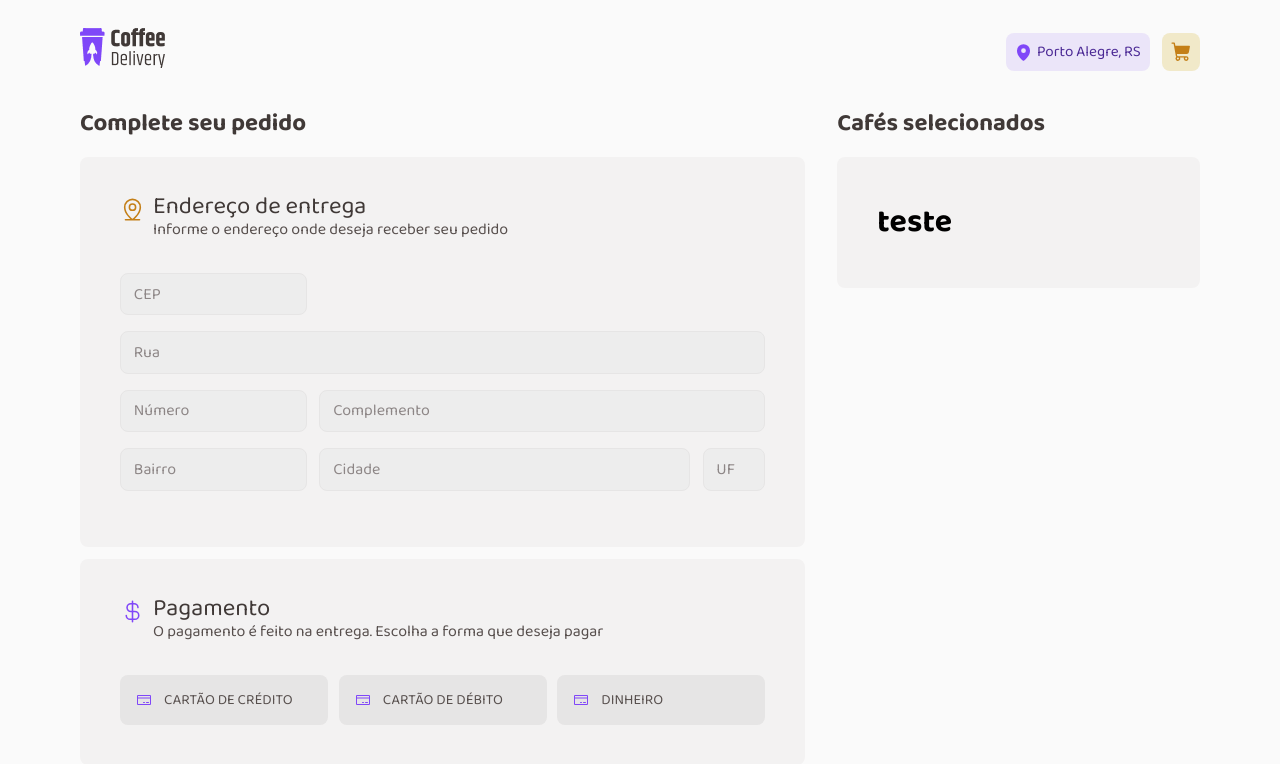
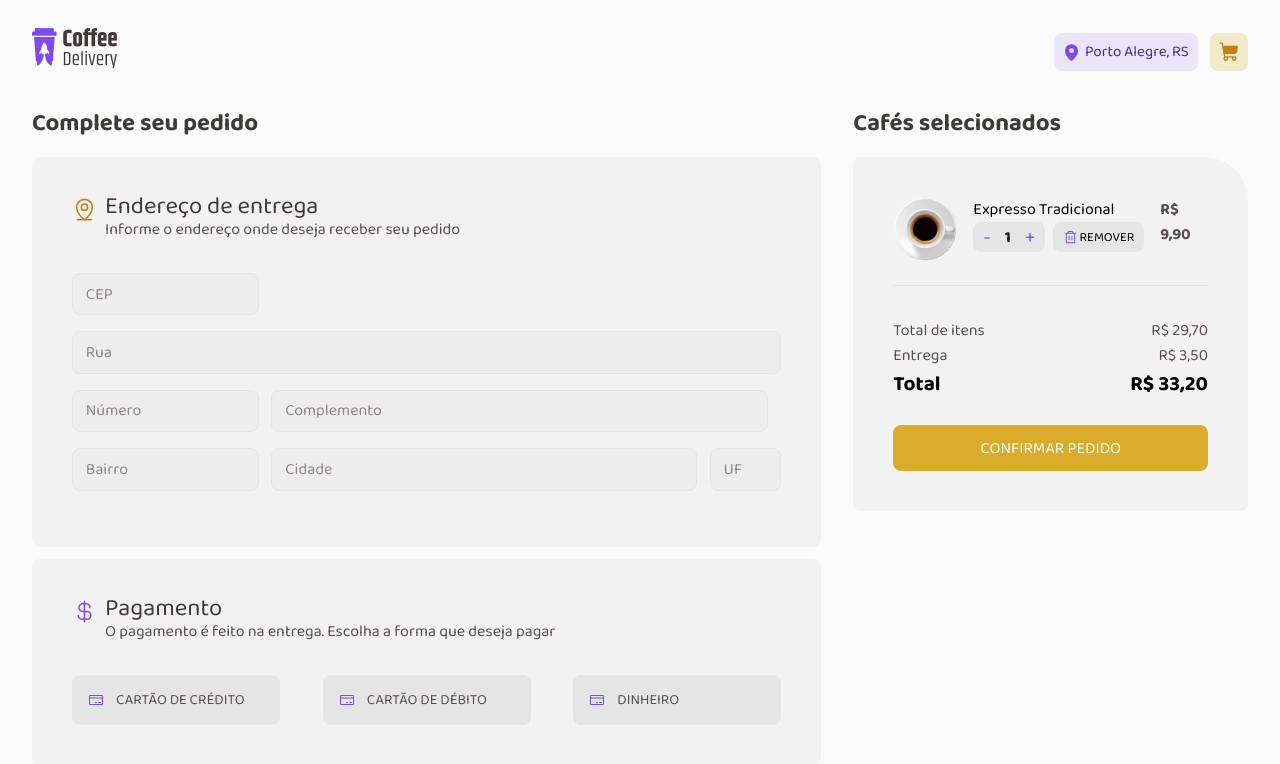
Before and after one commit to VictorMattosOW/coffeeDelivery, a React (Vite) app: page /checkout in a window 1280 px wide. Shown: the top 764 px of the page. Built offline with nearby package versions, Linux system fonts and the light colour scheme.

Commit message:
create summary card

```diff
--- a/src/layouts/DefaultLayouts/styles.ts
+++ b/src/layouts/DefaultLayouts/styles.ts
@@ -3,6 +3,6 @@ export const LayoutContainer = styled.div`
   display: grid;
   grid-template-columns: 1fr;
   padding: 0 2rem;
-  max-width: 74rem;
+  max-width: 85rem;
   margin: 0 auto;
 `
--- a/src/pages/Checkout/index.tsx
+++ b/src/pages/Checkout/index.tsx
@@ -1,14 +1,36 @@
-import { MapPinLine, CurrencyDollar, CreditCard } from '@phosphor-icons/react'
 import {
+  MapPinLine,
+  CurrencyDollar,
+  CreditCard,
+  Trash,
+} from '@phosphor-icons/react'
+import {
+  AddOrRemoveButtonContent,
   AddressAndCreditCard,
+  ButtonContent,
+  ButtonDelete,
   Card,
+  CardCheckout,
   Container,
   Content,
+  Divider,
   Input,
   PaymentContent,
   Select,
+  SelectedItemsContent,
+  Summary,
+  SummaryContent,
   TitleContent,
 } from './styles'
+
+const cafe = {
+  id: 1,
+  name: 'Expresso Tradicional',
+  description: 'Expresso diluído, menos intenso que o tradicional',
+  tag: ['TRADICIONAL'],
+  price: '9,90',
+  img: '/coffee-image/Type=Expresso.svg',
+}
 
 export function Checkout() {
   return (
@@ -81,9 +103,48 @@ export function Checkout() {
       </AddressAndCreditCard>
       <PaymentContent>
         <h2>Cafés selecionados</h2>
-        <Card>
-          <h1>teste</h1>
-        </Card>
+        <CardCheckout>
+          <SelectedItemsContent>
+            <div>
+              <div style={{ display: 'flex', gap: '1rem' }}>
+                <img src={cafe.img} alt="" />
+                <div>
+                  <p>{cafe.name}</p>
+                  <ButtonContent>
+                    <AddOrRemoveButtonContent>
+                      <button>-</button>
+                      <span>1</span>
+                      <button>+</button>
+                    </AddOrRemoveButtonContent>
+                    <ButtonDelete>
+                      <Trash color="#8047F8" size={15} />
+                      remover
+                    </ButtonDelete>
+                  </ButtonContent>
+                </div>
+                <span>R$ {cafe.price}</span>
+              </div>
+              <Divider></Divider>
+            </div>
+          </SelectedItemsContent>
+          <SummaryContent>
+            <Summary>
+              <p>Total de itens</p>
+              <p>R$ 29,70</p>
+            </Summary>
+            <Summary>
+              <p>Entrega</p>
+              <p>R$ 3,50</p>
+            </Summary>
+            <Summary>
+              <strong>Total</strong>
+              <strong>R$ 33,20</strong>
+            </Summary>
+            <Summary>
+              <button>confirmar pedido</button>
+            </Summary>
+          </SummaryContent>
+        </CardCheckout>
       </PaymentContent>
     </Container>
   )
--- a/src/pages/Checkout/styles.ts
+++ b/src/pages/Checkout/styles.ts
@@ -18,11 +18,15 @@ export const AddressAndCreditCard = styled.div`
 export const Card = styled.div`
   display: flex;
   flex-direction: column;
+  border-radius: 8px;
   gap: 2rem;
-  border-radius: 8px;
   padding: 2.5rem;
   margin-bottom: 0.8rem;
   background: ${(props) => props.theme['base-card']};
+`
+
+export const CardCheckout = styled(Card)`
+  border-top-right-radius: 44px;
 `
 
 export const TitleContent = styled.div`
@@ -101,3 +105,110 @@ export const Select = styled.p`
   }
 `
 export const PaymentContent = styled.div``
+
+export const SelectedItemsContent = styled.div`
+  display: flex;
+  justify-content: space-between;
+  gap: 1rem;
+
+  span {
+    font-weight: bold;
+    color: ${(props) => props.theme['base-text']};
+  }
+
+  img {
+    width: 64px;
+    height: 64px;
+  }
+`
+
+export const AddOrRemoveButtonContent = styled.div`
+  display: flex;
+  align-items: center;
+  justify-content: space-between;
+  width: 72px;
+  height: 30px;
+  border-radius: 8px;
+  padding: 0 10px;
+  background-color: ${(props) => props.theme['base-button']};
+
+  span {
+    font-size: 1rem;
+    color: ${(props) => props.theme['base-title']};
+  }
+
+  button {
+    display: flex;
+    align-items: center;
+    height: 30px;
+    border: none;
+    color: ${(props) => props.theme.purple};
+    background-color: ${(props) => props.theme['base-button']};
+    font-size: 1.2rem;
+    cursor: pointer;
+  }
+`
+
+export const ButtonContent = styled.div`
+  display: flex;
+  flex-direction: row;
+  align-items: center;
+  gap: 0.5rem;
+`
+
+export const ButtonDelete = styled.button`
+  display: flex;
+  align-items: center;
+  justify-content: space-between;
+  width: 91px;
+  height: 30px;
+  border: none;
+  border-radius: 8px;
+  padding: 0 10px;
+  font-size: 0.8rem;
+  background-color: ${(props) => props.theme['base-button']};
+  text-transform: uppercase;
+  cursor: pointer;
+  &:hover {
+    background-color: ${(props) => props.theme['base-hover']};
+  }
+`
+export const Divider = styled.div`
+  border-top: 1px solid ${(props) => props.theme['base-button']};
+  margin-top: 1.5rem;
+`
+
+export const SummaryContent = styled.div`
+  display: flex;
+  flex-direction: column;
+  /* gap: 0.8rem; */
+`
+
+export const Summary = styled.div`
+  display: flex;
+  flex-direction: row;
+  justify-content: space-between;
+
+  p {
+    color: ${(props) => props.theme['base-text']};
+  }
+
+  strong {
+    font-size: 1.3rem;
+  }
+
+  button {
+    width: 100%;
+    height: 46px;
+    margin-top: 1.5rem;
+    text-transform: uppercase;
+    background: ${(props) => props.theme.yellow};
+    color: ${(props) => props.theme.white};
+    border: none;
+    border-radius: 8px;
+    cursor: pointer;
+    &:hover {
+      background: ${(props) => props.theme['yellow-dark']};
+    }
+  }
+`
```
